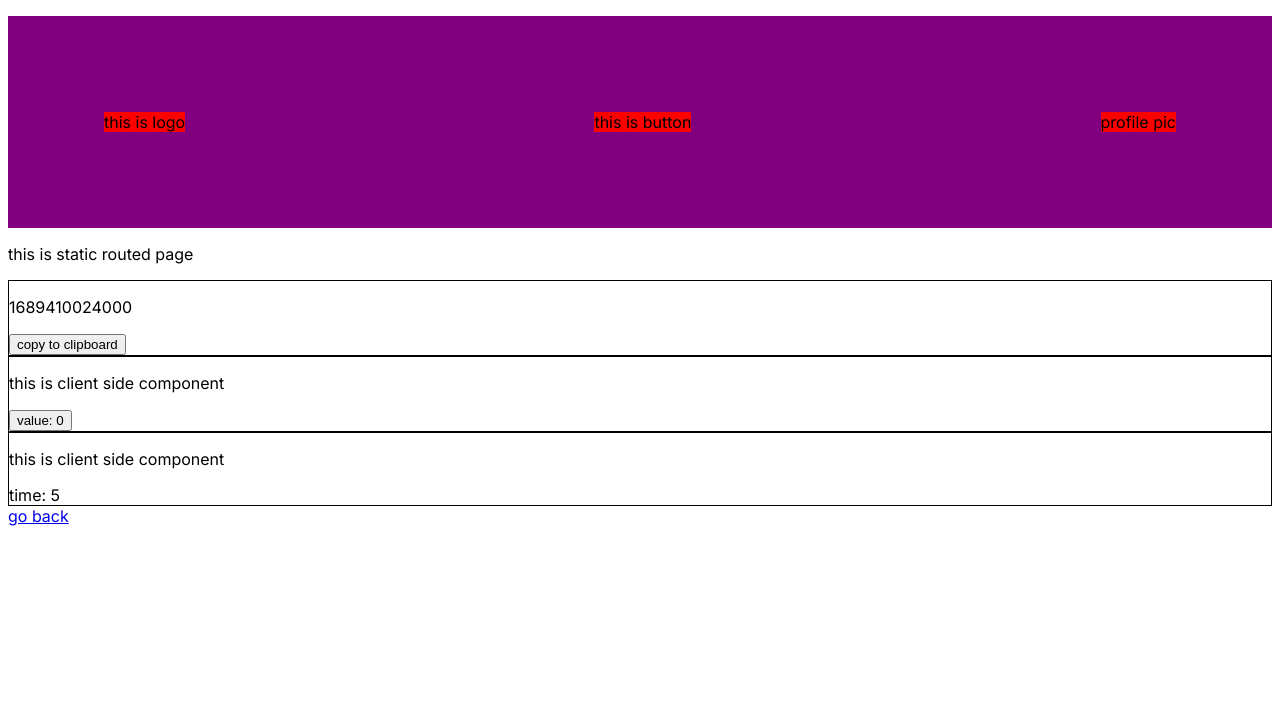
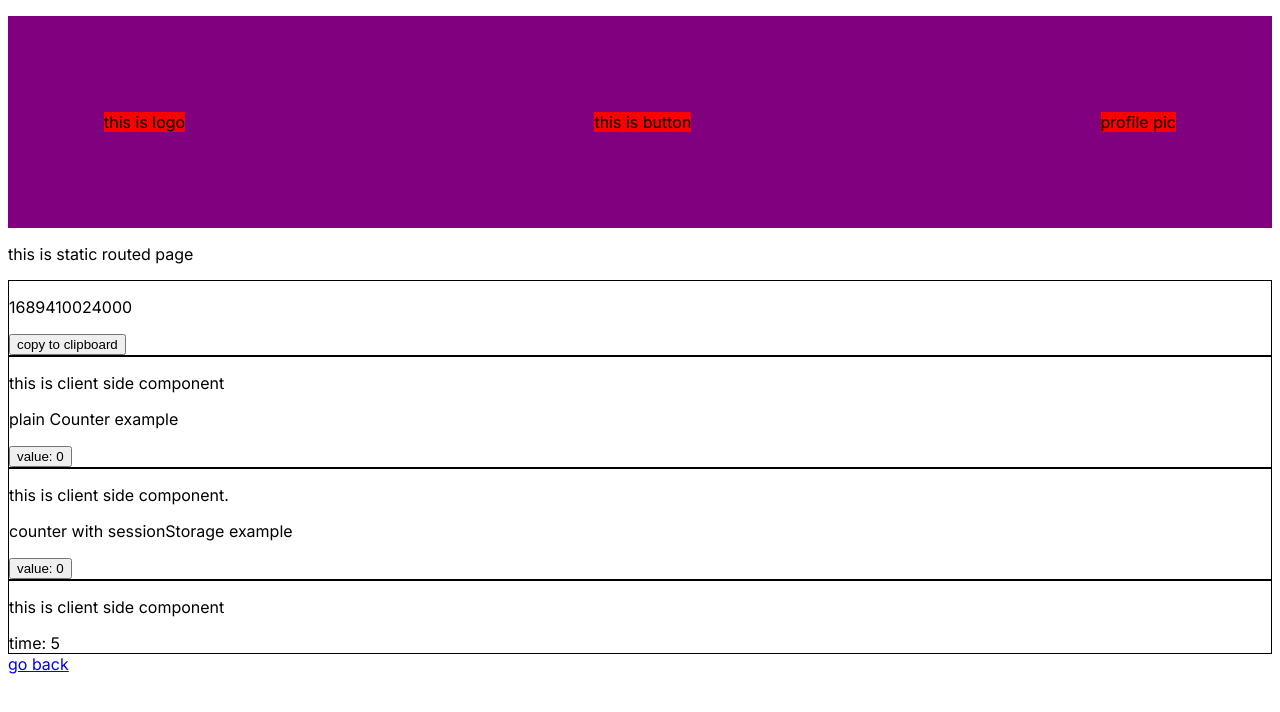
Before and after one commit to 42-transcendence/featurePractice, a Next.js app in the folder login/app/: page /post1 in a window 1280 px wide. Shown: the top 712 px of the page. Built offline with nearby package versions, Linux system fonts and the light colour scheme.

Commit message:
Add session storage example

```diff
--- a/login/app/app/(main)/post1/Counter.tsx
+++ b/login/app/app/(main)/post1/Counter.tsx
@@ -9,6 +9,7 @@ function Counter() {
     return (
         <section>
             <p>this is client side component</p>
+            <p>plain Counter example</p>
             <button className={"counter"} onClick={handleClick}>value: {value}</button>
         </section>
     );
--- /dev/null
+++ b/login/app/app/(main)/post1/SessionCounter.tsx
@@ -0,0 +1,28 @@
+"use client"
+import React, { useEffect, useState } from "react";
+
+function SessionCounter() {
+    const [value, setValue] = useState(0);
+
+    useEffect(() => {
+        let storedValue = sessionStorage.getItem("storedValue");
+
+        if (storedValue !== null && Number.isInteger(Number(storedValue))) {
+            setValue(Number(storedValue));
+        }
+    }, []);
+
+    const handleClick = () => {
+        setValue(value + 1);
+        sessionStorage.setItem("storedValue", (value + 1).toString());
+    }
+
+    return (
+        <section>
+            <p>this is client side component.</p>
+            <p>counter with sessionStorage example</p>
+            <button className={"counter"} onClick={handleClick}>value: {value}</button>
+        </section>
+    );
+}
+export default SessionCounter;
--- a/login/app/app/(main)/post1/page.tsx
+++ b/login/app/app/(main)/post1/page.tsx
@@ -4,6 +4,7 @@ import Counter from "./Counter";
 import Timer from "./Timer";
 // import TimeStamp from "./TimeStamp";
 import dynamic from "next/dynamic";
+import SessionCounter from "./SessionCounter";
 
 const ClientTimeStamp = dynamic(() => import("./TimeStamp"), {
     ssr: false,
@@ -12,11 +13,13 @@ const ClientTimeStamp = dynamic(() => import("./TimeStamp"), {
 
 export default function Post1() {
     // <main className={styles.main}>
+
     return (
         <main>
             <p>this is static routed page</p>
             <ClientTimeStamp />
             <Counter />
+            <SessionCounter />
             <Timer />
             <Link href=".."><span>go back</span></Link>
         </main>
```
